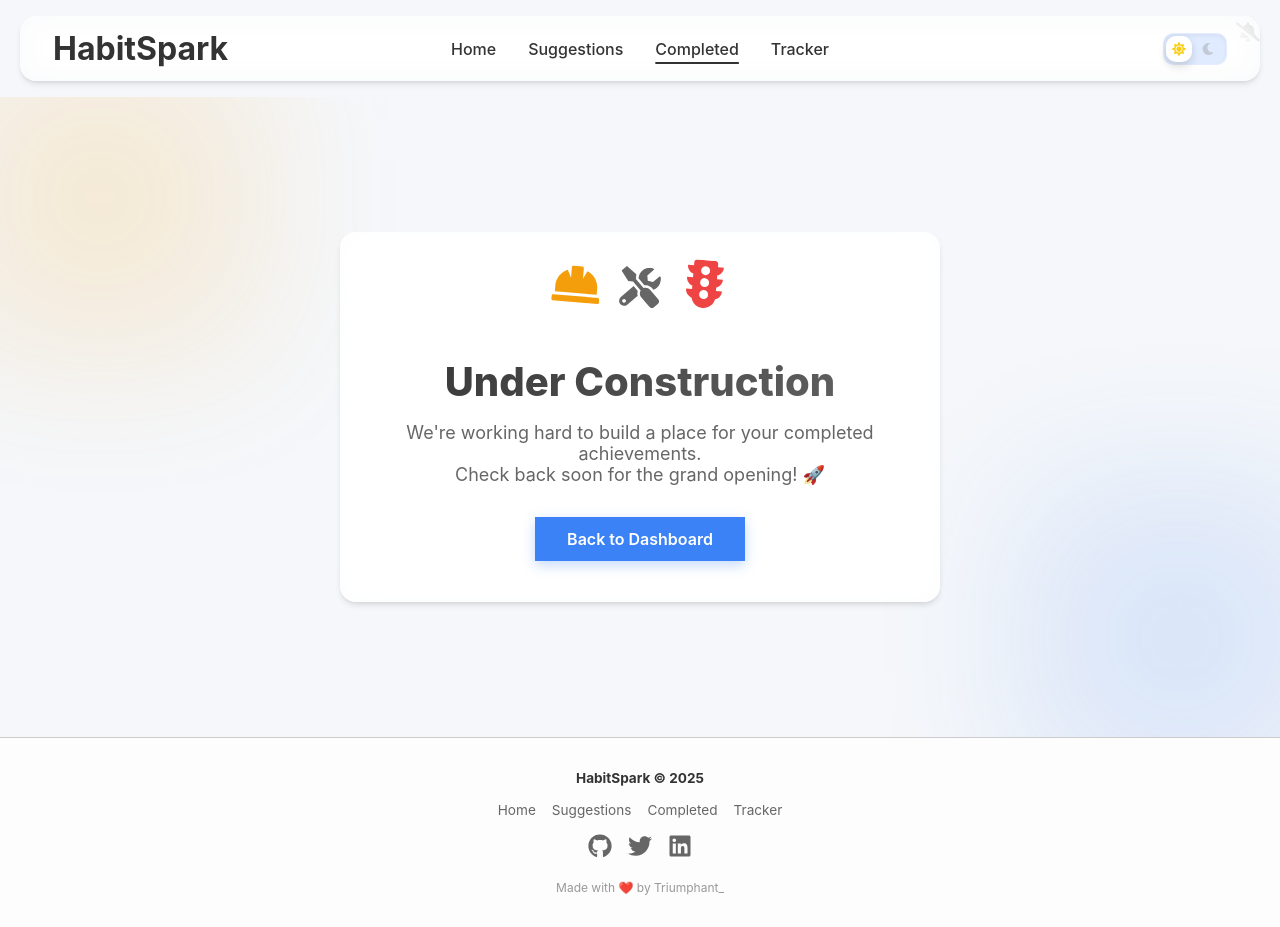
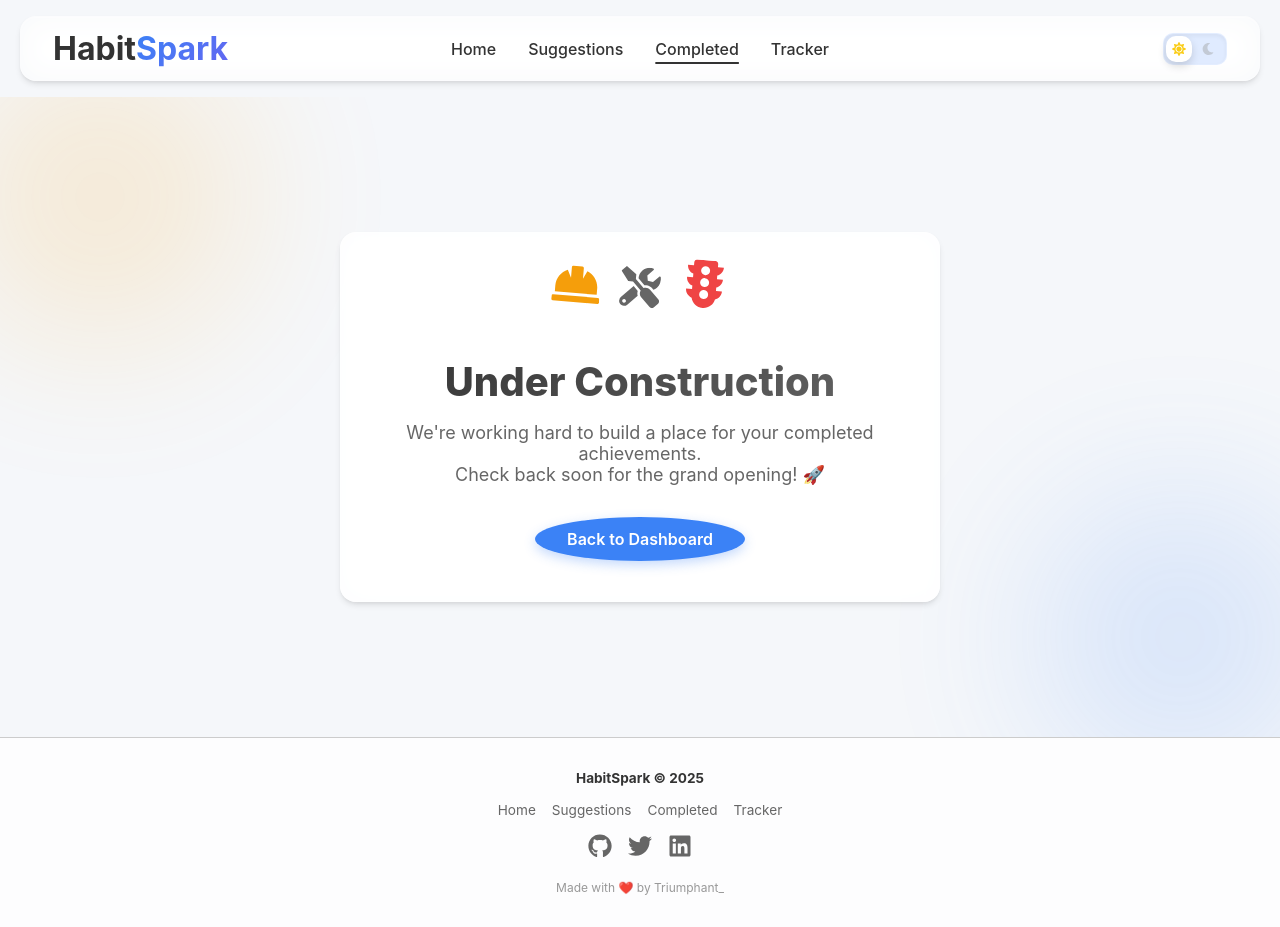
Before and after one commit to Triumphant307/habit-spark-2.0, a Next.js app: page /completed in a window 1280 px wide. Built offline with nearby package versions, Linux system fonts and the light colour scheme.

Commit message:
refactor: update CSS styles for Header and NotificationSettings components

```diff
--- a/src/Styles/Home/Home.module.css
+++ b/src/Styles/Home/Home.module.css
@@ -51,7 +51,7 @@
   text-align: center;
   padding: var(--spacing-2xl);
   width: 100%;
-  max-width: var(--width-container-large, 1200px);
+  max-width: var(--width-container-page);
   position: relative;
 }
 
--- a/src/Styles/Layout/Header.module.css
+++ b/src/Styles/Layout/Header.module.css
@@ -1,6 +1,6 @@
 .Header_Container {
   position: sticky;
-  top: 0;
+  top: 1rem;
   z-index: var(--z-index-layer-sticky);
   display: grid;
   grid-template-columns: 1fr auto 1fr;
@@ -36,6 +36,14 @@
   font-weight: var(--font-weight-bold);
   color: var(--color-text-primary);
   white-space: nowrap;
+}
+
+.Header_Title_Spark {
+  background: var(--gradient-surface-primary);
+  -webkit-background-clip: text;
+  background-clip: text;
+  color: transparent;
+  font-weight: var(--font-weight-bold);
 }
 
 .Header_Right {
--- a/src/Styles/PWA/NotificationSettings.module.css
+++ b/src/Styles/PWA/NotificationSettings.module.css
@@ -2,7 +2,7 @@
   position: fixed;
   top: var(--spacing-xl);
   right: var(--spacing-xl);
-  z-index: var(--z-index-sticky);
+  z-index: var(--z-index-layer-notification);
 }
 
 .Notification_IconEnabled {
@@ -38,7 +38,7 @@
   display: flex;
   align-items: center;
   justify-content: center;
-  z-index: var(--z-index-modal);
+  z-index: var(--z-index-layer-notification);
   padding: var(--spacing-md);
 }
 
@@ -47,7 +47,7 @@
   border-radius: var(--shape-radius-xl);
   padding: var(--spacing-3xl);
   max-width: var(--width-container-mini);
-  width: 100%;
+  width: 30%;
   box-shadow: var(--shadow-elevation-lg);
   position: relative;
   text-align: center;
@@ -88,6 +88,7 @@
 .Notification_BellIcon {
   font-size: var(--font-size-5xl);
   color: #fff;
+  /* border-radius: var(); */
   animation: bellRing 2s ease-in-out infinite;
 }
 
--- a/src/app/globals.css
+++ b/src/app/globals.css
@@ -118,6 +118,7 @@
   --shape-radius-md: 10px;
   --shape-radius-lg: 12px;
   --shape-radius-xl: 16px;
+  --shape-radius-full: 50%;
 
   /* Effects */
   --effect-blur-md: blur(8px);
--- a/src/components/Layout/Header.tsx
+++ b/src/components/Layout/Header.tsx
@@ -70,7 +70,7 @@ const Header: React.FC = () => {
           <span className={Style.Header_HamburgerBar} />
           <span className={Style.Header_HamburgerBar} />
         </button>
-        <h1 className={Style.Header_Title}>HabitSpark</h1>
+        <h1 className={Style.Header_Title}>Habit<span className={Style.Header_Title_Spark}>Spark</span></h1>
       </div>
 
       <nav
--- a/src/components/PWA/NotificationSettings.tsx
+++ b/src/components/PWA/NotificationSettings.tsx
@@ -61,21 +61,6 @@ export default function NotificationSettings() {
 
   return (
     <>
-      {/* Compact status indicator */}
-      <div className={styles.Notification_StatusIndicator}>
-        {permission === "granted" ? (
-          <FaBell
-            className={styles.Notification_IconEnabled}
-            title="Notifications enabled"
-          />
-        ) : (
-          <FaBellSlash
-            className={styles.Notification_IconDisabled}
-            title="Notifications disabled"
-          />
-        )}
-      </div>
-
       {/* Permission prompt */}
       <AnimatePresence>
         {showPrompt && (
@@ -103,7 +88,9 @@ export default function NotificationSettings() {
                 <FaBell className={styles.Notification_BellIcon} />
               </div>
 
-              <h3 className={styles.Notification_Title}>Enable Habit Reminders?</h3>
+              <h3 className={styles.Notification_Title}>
+                Enable Habit Reminders?
+              </h3>
 
               <p className={styles.Notification_Description}>
                 Get notified at your chosen times to stay on track with your
@@ -129,7 +116,10 @@ export default function NotificationSettings() {
                 >
                   <FaBell /> Enable Notifications
                 </button>
-                <button className={styles.Notification_LaterButton} onClick={handleDismiss}>
+                <button
+                  className={styles.Notification_LaterButton}
+                  onClick={handleDismiss}
+                >
                   Maybe Later
                 </button>
               </div>
```
